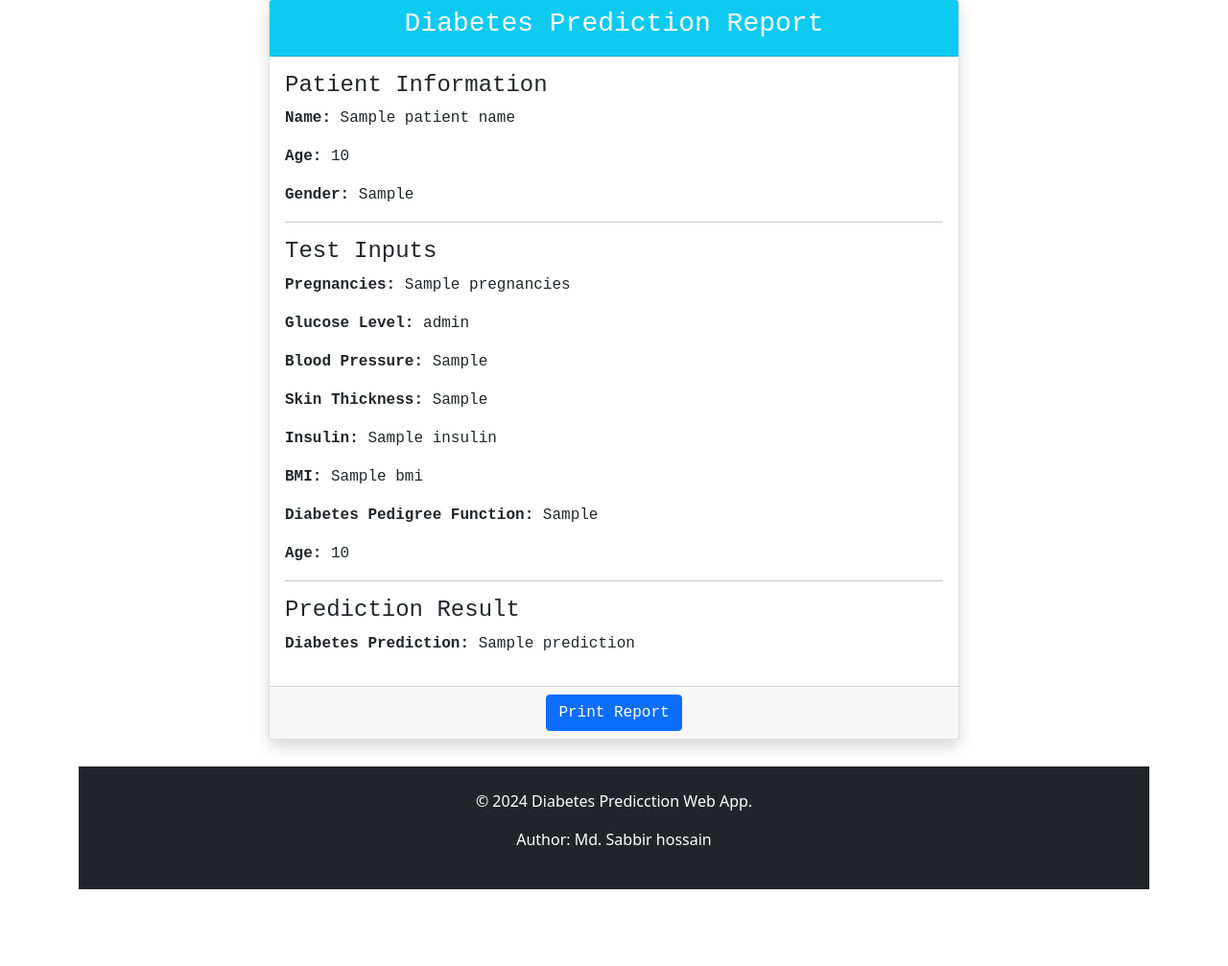
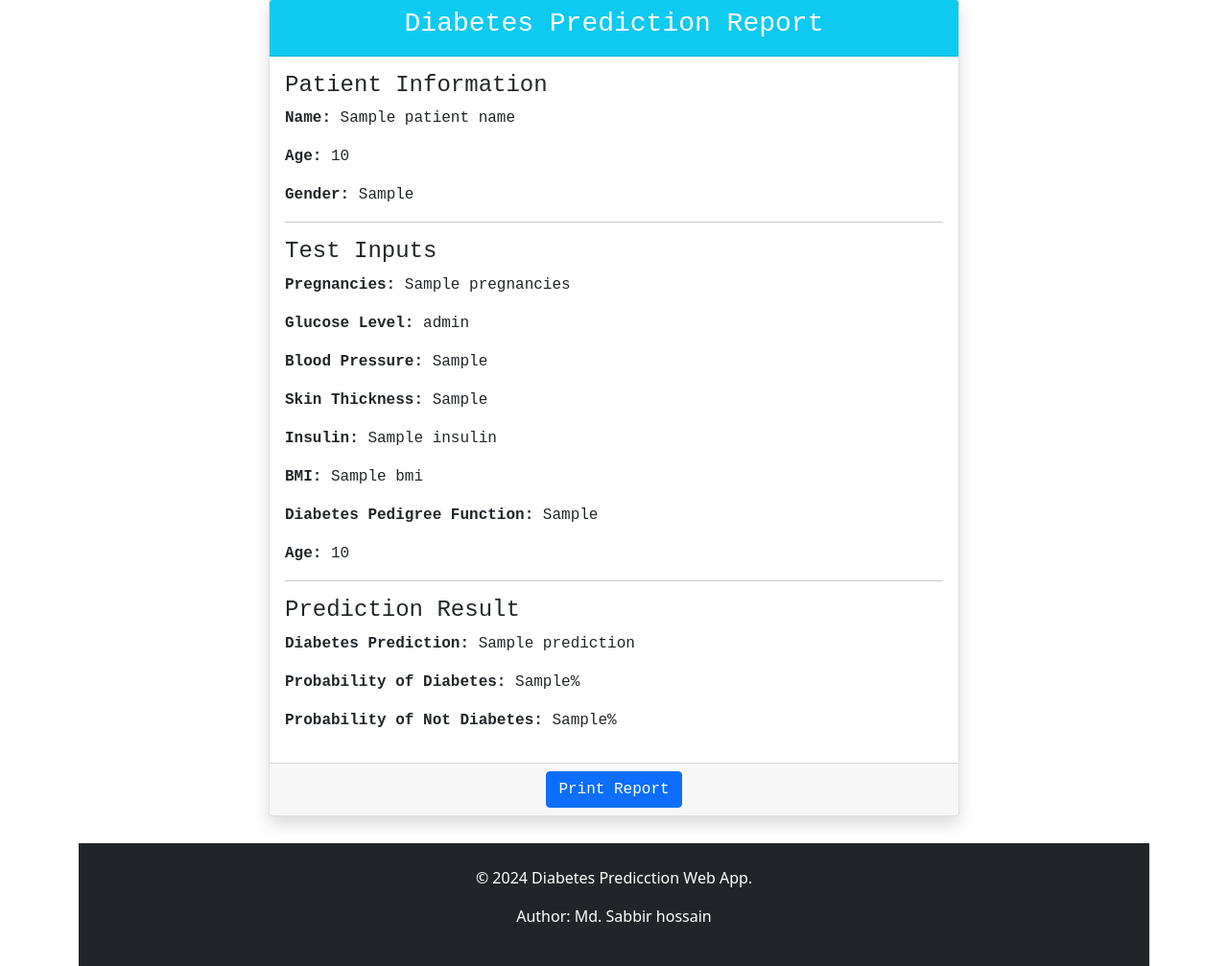
Before and after one commit to Sabbir1039/Diabetes-Prediction-Web-Application-FastAPI, a FastAPI app: template templates/test_result.html in a window 1280 px wide. Shown: the part 70-1077 px from the top of the page at 96% size. Before the commit the page ends 997 px from the top, so only its background shows below. Run offline with FastAPI, Linux system fonts and the light colour scheme; the template is opened without the code that fills it: most values are stand-ins (such as "Sample title", 1, 10 or a date in 2020).

Commit message:
prediction probability added

```diff
--- a/templates/test_result.html
+++ b/templates/test_result.html
@@ -28,7 +28,8 @@
                     <hr>
                     <h4>Prediction Result</h4>
                     <p><strong>Diabetes Prediction:</strong> {{ prediction }}</p>
-                    <!-- <p><strong>Probability:</strong> {{ probability }}%</p> -->
+                    <p><strong>Probability of Diabetes:</strong> {{ probability_diabetic }}%</p>
+                    <p><strong>Probability of Not Diabetes:</strong> {{ probability_not_diabetic }}%</p>
                 </div>
                 <div class="card-footer text-center">
                     <button class="btn btn-primary" onclick="window.print()">Print Report</button>
```
